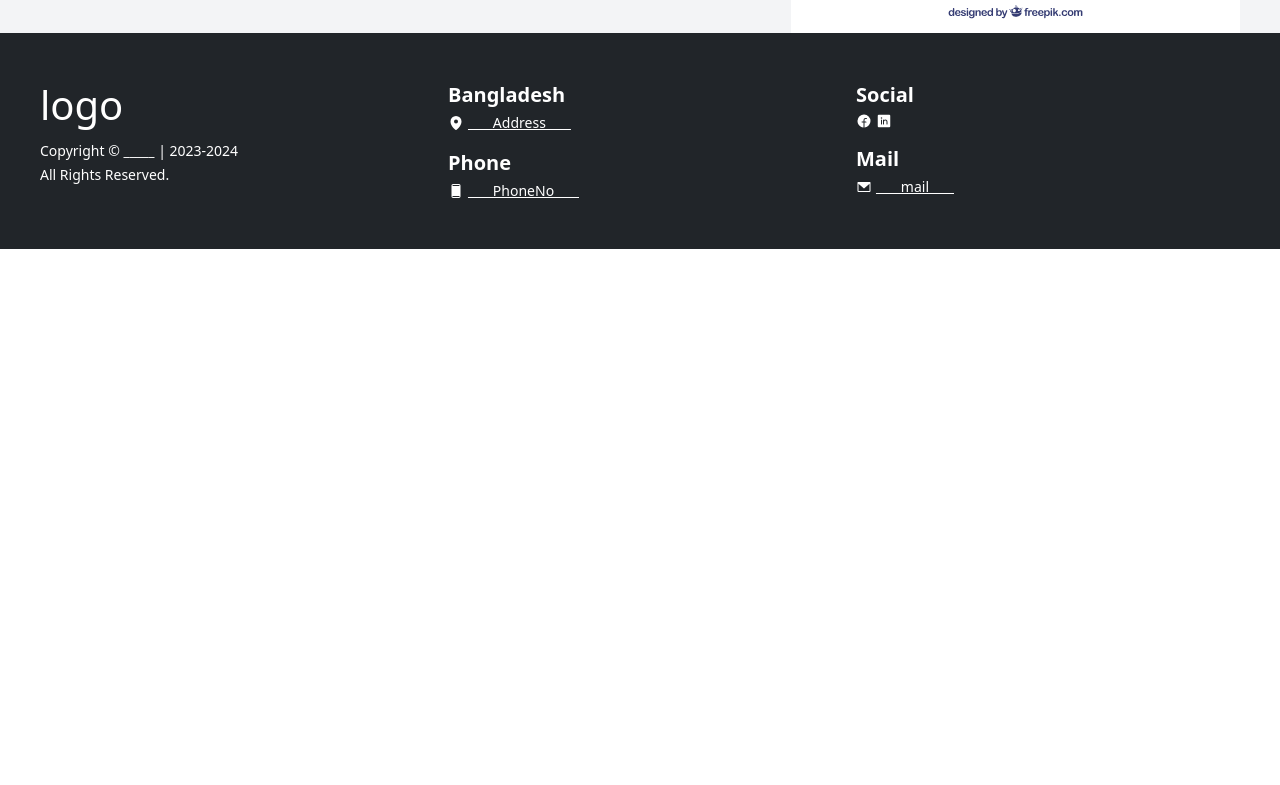
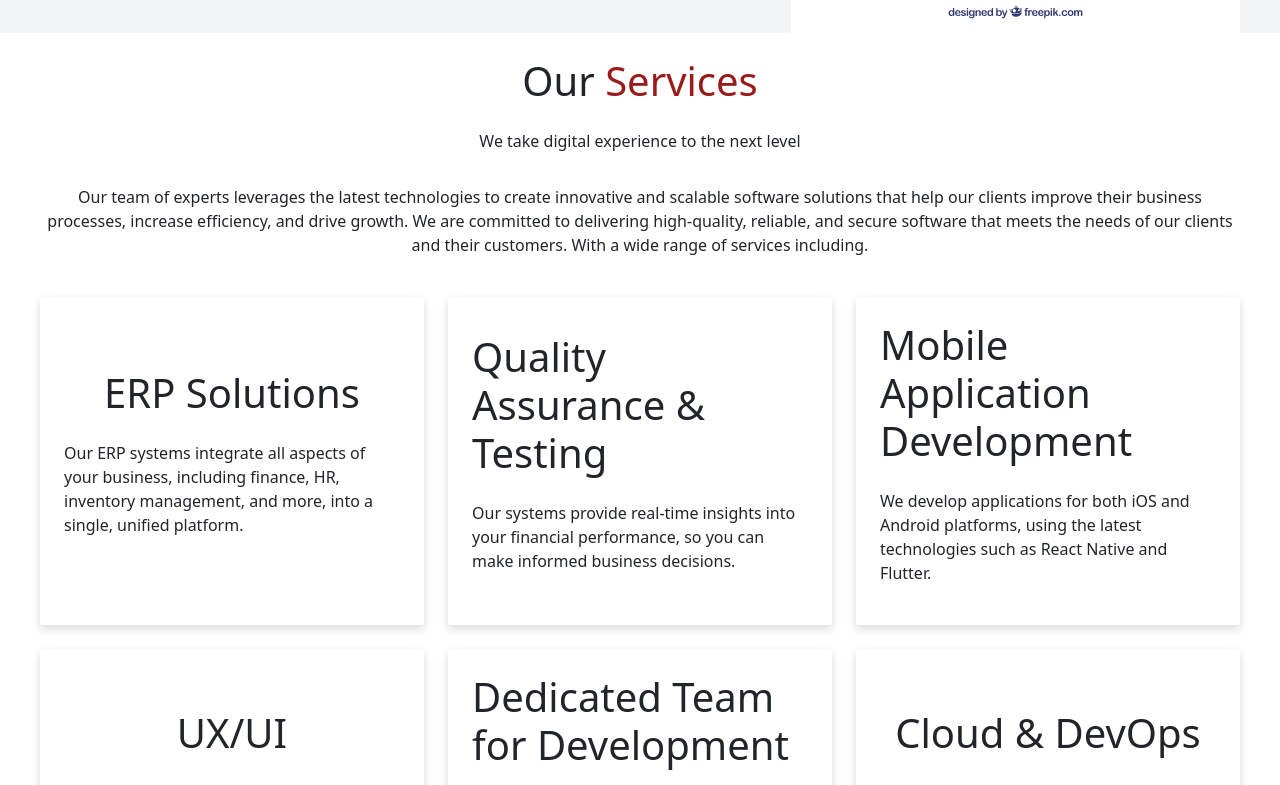
Before and after one commit to Chy-Zaber-Bin-Zahid/CodeSync5, a Next.js app: page / in a window 1280 px wide. Shown: the part 1240-2025 px from the top of the page. Before the commit the page ends 1489 px from the top, so only its background shows below. Built offline with nearby package versions, Linux system fonts and the light colour scheme; no server answers.

Commit message:
service card skeleton done

```diff
--- a/app/page.tsx
+++ b/app/page.tsx
@@ -1,12 +1,14 @@
 import React from 'react';
 import Intro from '@/components/home/Intro';
 import AboutUs from '@/components/home/AboutUs';
+import Services from '@/components/home/Services';
 
 export default function Home() {
   return (
     <div className="flex flex-col gap-4 w-full">
       <Intro/>
       <AboutUs/>
+      <Services/>
     </div>
   );
 }
--- a/components/home/Intro.tsx
+++ b/components/home/Intro.tsx
@@ -5,6 +5,7 @@ import React from 'react'
 import { useGSAP } from '@gsap/react';
 import gsap from 'gsap';
 import { useMyContext } from '@/context/MyProvider';
+import { CalendarCheck } from 'phosphor-react';
 
 function Intro() {
   const { setToggleModal } = useMyContext();
@@ -28,7 +29,7 @@ function Intro() {
           <div id="intro-text" className='flex flex-col gap-3 justify-center items-start w-[60%]' >
             <h1 className='font-bold' ><span className='text-primaryText'>Accelerate</span> your Business Growth with <span className="text-primaryText">Rosetech Solutions Ltd.</span></h1>
             <p className="text-gray-400" >Stay ahead of the competition with our cutting-edge software solutions designed for your unique business needs.</p>
-            <button onClick={() => setToggleModal(true)} className='bg-gray-500 font-semibold hover:bg-gray-700 transition-all duration-300 text-white p-2 rounded animate-bounce' >BOOK US</button>
+            <button onClick={() => setToggleModal(true)} className='bg-gray-500 font-semibold hover:bg-gray-700 transition-all duration-300 text-white p-2 rounded animate-bounce flex gap-2 justify-center items-center' > <CalendarCheck size={18} weight="fill" />BOOK US</button>
           </div>
           <div id="intro-img" className='w-[40%] pl-[21px]'>
             <Image
--- /dev/null
+++ b/components/home/Services.tsx
@@ -0,0 +1,57 @@
+"use client"
+
+import React from 'react'
+import { useGSAP } from '@gsap/react';
+import gsap from 'gsap';
+import { ScrollTrigger } from "gsap/ScrollTrigger";
+import { services } from '@/utils/service';
+
+gsap.registerPlugin(ScrollTrigger);
+
+function Services() {
+    useGSAP(() => {
+        gsap.fromTo(
+            "#services-heading",
+            { opacity: 0, y: "150" },
+            {
+                duration: 1, opacity: 1, y: 0, delay: 0,
+                scrollTrigger: {
+                    trigger: "#services-heading",
+                }
+            }
+        );
+        gsap.fromTo(
+            "#services-card",
+            { opacity: 0, y: "150" },
+            {
+                duration: 1, opacity: 1, y: 0, delay: 0,
+                scrollTrigger: {
+                    trigger: "#services-card",
+                }
+            }
+        );
+    });
+    return (
+        <div className="w-full mq-1300:flex justify-center items-center" >
+            <div className="w-full px-3">
+                <div className='mx-auto max-w-big-screen w-full flex flex-col gap-4 justify-between items-center'>
+                    <div id="services-heading" className="w-full flex flex-col gap-3 justify-center items-center" >
+                        <h1>Our <span className="text-primaryText" >Services</span></h1>
+                        <p>We take digital experience to the next level</p>
+                        <p className='text-center' >Our team of experts leverages the latest technologies to create innovative and scalable software solutions that help our clients improve their business processes, increase efficiency, and drive growth. We are committed to delivering high-quality, reliable, and secure software that meets the needs of our clients and their customers. With a wide range of services including.</p>
+                    </div>
+                    <div id="services-card" className='w-full grid grid-cols-3 gap-4'>
+                        {services.map((item) => (
+                            <div key={item.name} className="p-4 flex flex-col gap-3 justify-center items-center rounded-sm shadow-services-card">
+                                <h1>{item.name}</h1>
+                                <p>{item.description}</p>
+                            </div>
+                        ))}
+                    </div>
+                </div>
+            </div>
+        </div>
+    )
+}
+
+export default Services
--- a/tailwind.config.ts
+++ b/tailwind.config.ts
@@ -24,6 +24,7 @@ const config: Config = {
       },
       boxShadow: {
         "nav-shadow": "0 2px 8px rgba(0, 0, 0, 0.1)",
+        'services-card': '0 4px 10px rgba(0, 0, 0, 0.15)'
       },
       maxWidth: {
         "big-screen": "1200px",
--- /dev/null
+++ b/utils/service.ts
@@ -0,0 +1,8 @@
+export const services = [
+    { name: 'ERP Solutions', description: 'Our ERP systems integrate all aspects of your business, including finance, HR, inventory management, and more, into a single, unified platform.' },
+    { name: 'Quality Assurance & Testing', description: 'Our systems provide real-time insights into your financial performance, so you can make informed business decisions.' },
+    { name: 'Mobile Application Development', description: 'We develop applications for both iOS and Android platforms, using the latest technologies such as React Native and Flutter.' },
+    { name: 'UX/UI', description: 'Our systems provide real-time insights into your financial performance, so you can make informed business decisions.' },
+    { name: 'Dedicated Team for Development', description: 'We offer dedicated team services for software development, providing you with a highly skilled and dedicated team of developers to work on your projects.' },
+    { name: 'Cloud & DevOps', description: "With real-time data, you'll always know what's in your warehouse, where it is, and when it's running low." },
+  ];
```
